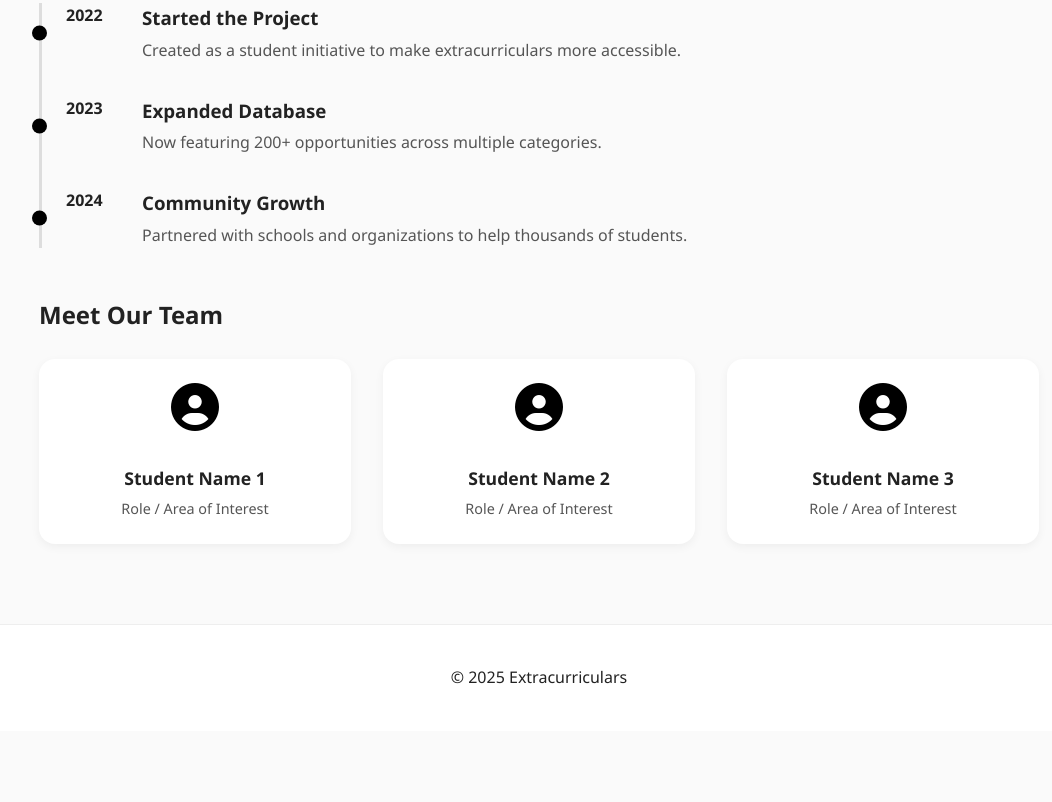
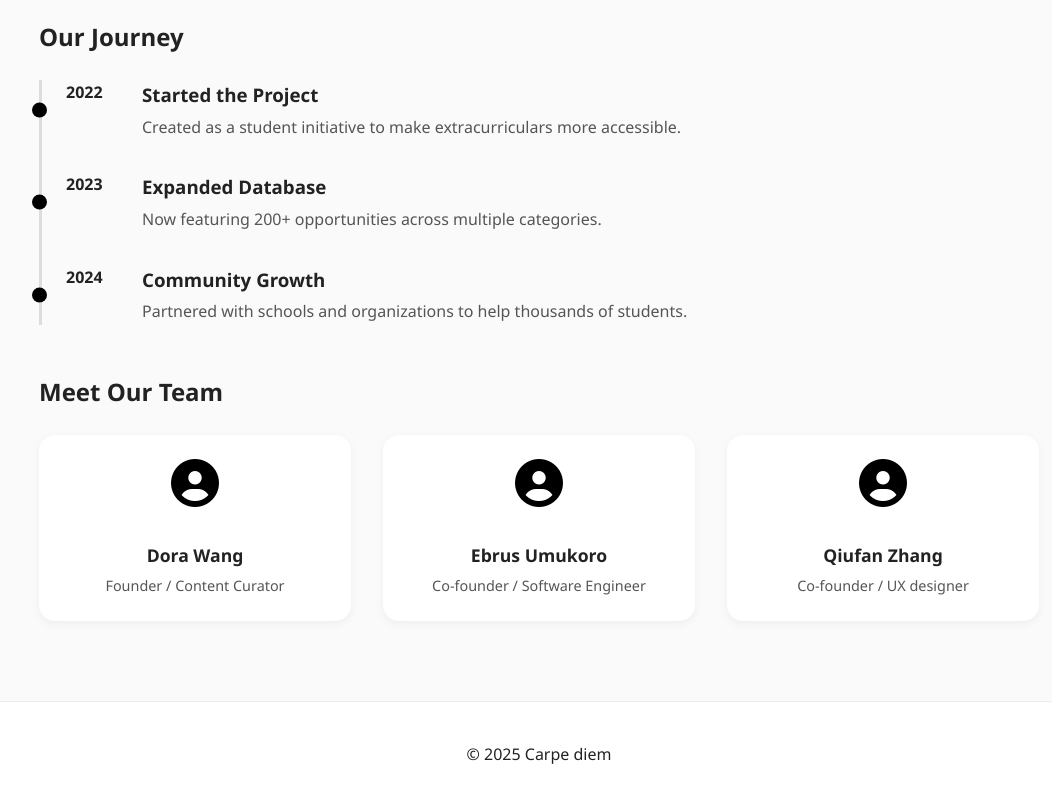
Before and after one commit to Zu556/testsite2, a plain HTML site: page about.html in a window 1280 px wide. Shown: the part 1166-1968 px from the top of the page, without its empty margins (101-1153 px from the left). Before the commit the page ends 1897 px from the top, so only its background shows below. Drawn offline with Linux system fonts and the light colour scheme.

Commit message:
Update about.html

```diff
--- a/about.html
+++ b/about.html
@@ -3,14 +3,14 @@
 <head>
   <meta charset="utf-8" />
   <meta name="viewport" content="width=device-width, initial-scale=1" />
-  <title>Extracurriculars • About</title>
+  <title>Carpe diem • About</title>
   <link rel="stylesheet" href="style.css" />
   <link rel="stylesheet" href="https://cdnjs.cloudflare.com/ajax/libs/font-awesome/6.5.0/css/all.min.css">
 </head>
 <body>
   <!-- Navbar -->
   <nav class="navbar">
-    <a class="logo" href="index.html">Extracurriculars</a>
+    <a class="logo" href="index.html">Carpe diem</a>
     <button class="nav-toggle">☰</button>
     <ul class="nav-links">
       <li><a href="index.html">Home</a></li>
@@ -32,7 +32,7 @@
     <section class="two-col fade-up">
       <div class="card">
         <h2>Our Mission</h2>
-        <p>We help students discover extracurricular activities that align with their goals, from STEM to Arts, Sports, and Leadership.</p>
+        <p>is simple to encourage students to act on their interests. By making this exploratory journey more approachable through focusing on locally accessible opportunities, we hope to inspire students to pursue meaningful experiences, ones that will shape their future with confidence and purpose. </p>
       </div>
       <div class="card">
         <h2>Our Vision</h2>
@@ -93,18 +93,18 @@
       <div class="team-grid">
         <div class="member-card">
           <i class="fas fa-user-circle member-icon"></i>
-          <h3>Student Name 1</h3>
-          <p>Role / Area of Interest</p>
+          <h3>Dora Wang</h3>
+          <p>Founder / Content Curator</p>
         </div>
         <div class="member-card">
           <i class="fas fa-user-circle member-icon"></i>
-          <h3>Student Name 2</h3>
-          <p>Role / Area of Interest</p>
+          <h3>Ebrus Umukoro </h3>
+          <p>Co-founder / Software Engineer</p>
         </div>
         <div class="member-card">
           <i class="fas fa-user-circle member-icon"></i>
-          <h3>Student Name 3</h3>
-          <p>Role / Area of Interest</p>
+          <h3>Qiufan Zhang </h3>
+          <p>Co-founder / UX designer</p>
         </div>
       </div>
     </section>
@@ -112,7 +112,7 @@
 
   <!-- Footer -->
   <footer class="footer">
-    <p>© <span id="year"></span> Extracurriculars</p>
+    <p>© <span id="year"></span> Carpe diem</p>
   </footer>
 
   <!-- Scripts -->
```
